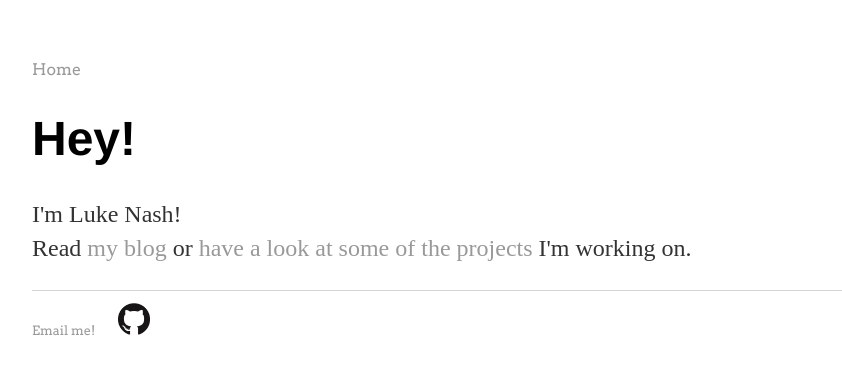
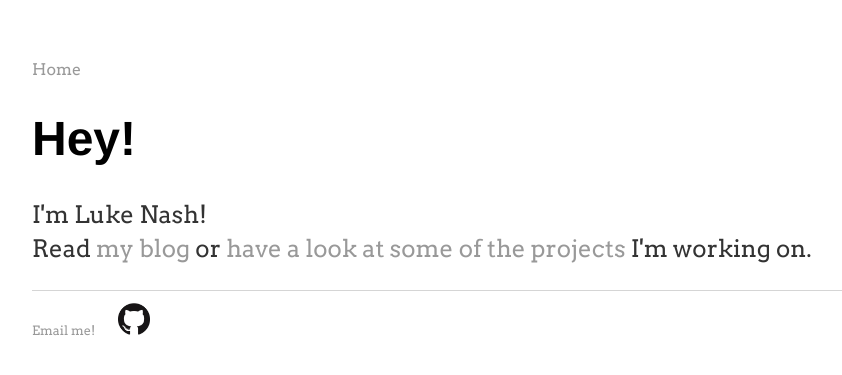
Before and after one commit to Cranberryrobot/cranberryrobot.github.io, a Jekyll site: the page built from index.html, in a window 1280 px wide. Shown: the top 375 px of the page, without its empty margins (160-1002 px from the left). Built offline with Jekyll 4.4.1, drawn with Linux system fonts in a browser that asks for light colours.

Commit message:
Update main.css

```diff
--- a/css/main.css
+++ b/css/main.css
@@ -1,5 +1,6 @@
 @import url(https://fonts.googleapis.com/css?family=Arvo:400,400italic,700,700italic);
 body {
+
     margin: 60px auto;
     width: 70%;
 }
@@ -25,9 +26,11 @@ h1 {
     font-family:'Helvetica', 'Arial', 'Sans-Serif';
 }
 p {
+    font-family:'Arvo','Helvetica', 'Arial', 'Sans-Serif';
     font-size: 1.5em;
     line-height: 1.4em;
     color: #333;
+    font-weight: 400, bold;
 }
 footer {
     border-top: 1px solid #d5d5d5;
```
